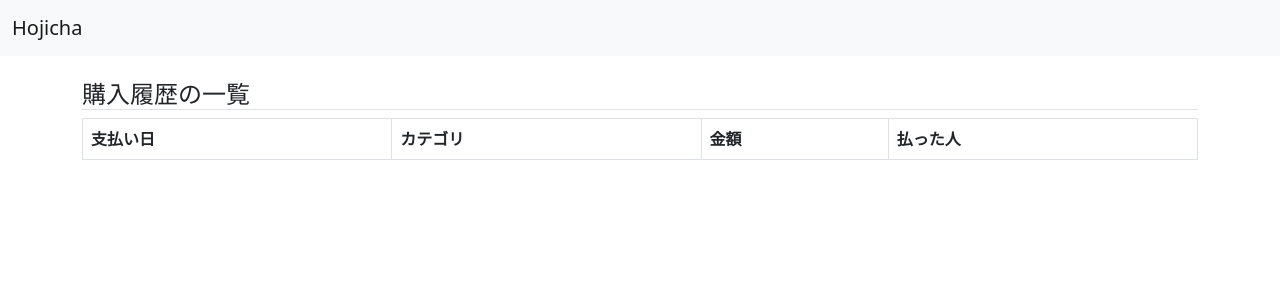
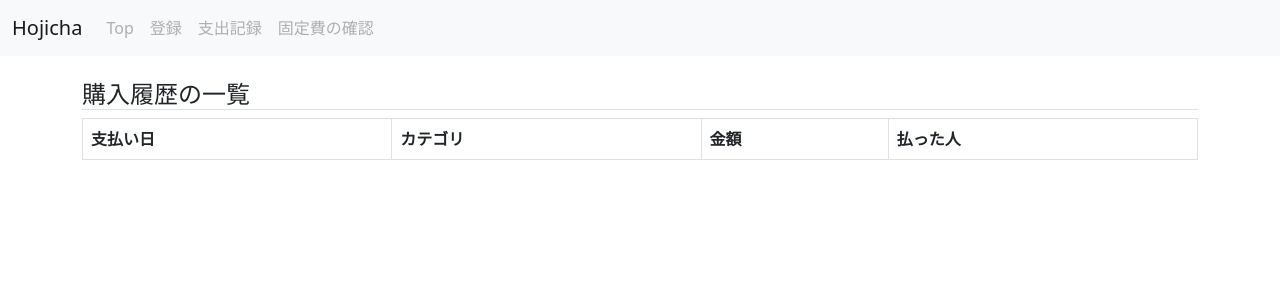
Before and after one commit to RyutoTatsuto/kakeiboApp, a Django app: page / in a window 1280 px wide. Shown: the top 300 px of the page. Run offline with Django 4.2, Linux system fonts and the light colour scheme; data that the repository does not hold is empty.

Commit message:
ナビゲーションバーにメニュー項目を設置

```diff
--- a/cms/templates/cms/base.html
+++ b/cms/templates/cms/base.html
@@ -14,9 +14,30 @@
     <!-- ナビゲーションバーの設置 -->
     <div class="container-fluid">
         <a class="navbar-brand" href="#">Hojicha</a>
+        <!-- ハンバーガーメニューボタンの設置 -->
+        <button class="navbar-toggler" type="button" data-bs-toggle="collapse" data-bs-target="#contentsMenu" aria-expanded="false" aria-label="Toggle navigation">
+            <span class="navbar-toggler-icon"></span>
+        </button>
+        <!-- ナビゲーションバーに表示するコンテンツをセット -->
+        <div class="collapse navbar-collapse" id="contentsMenu">
+            <ul class="navbar-nav">
+                <li class="nav-item">
+                    <a class="nav-link disabled" href="#">Top</a>
+                </li>
+                <li class="nav-item">
+                    <a class="nav-link disabled" href="#">登録</a>
+                </li>
+                <li class="nav-item">
+                    <a class="nav-link disabled" href="#">支出記録</a>
+                </li>
+                <li class="nav-item">
+                    <a class="nav-link disabled" href="#">固定費の確認</a>
+                </li>
+            </ul>
+        </div>
     </div>
+</nav>
 
-</nav>
 <div class="container">
     {% block content %}
         {{ content }}
```
